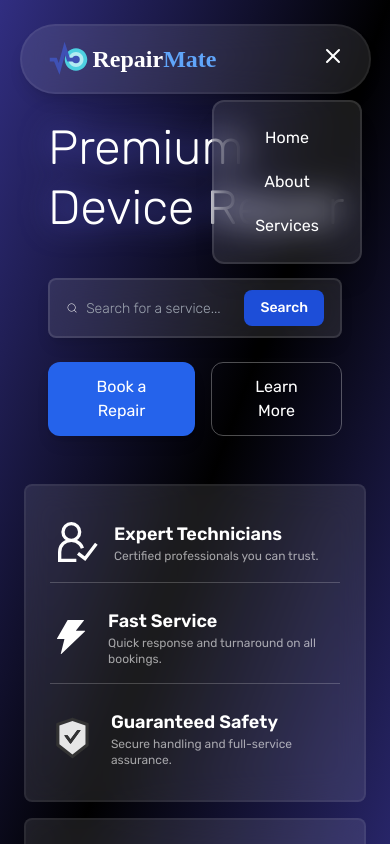
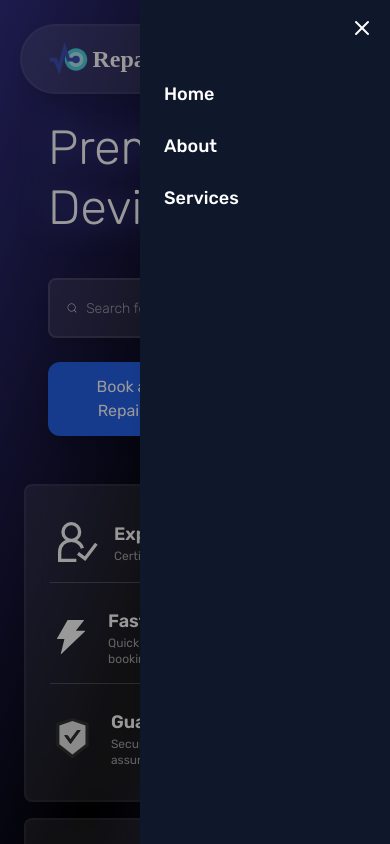
Before and after one commit to Prem395/RepairMate, a React (Vite) app: page / in a window 390 px wide. Both pictures are taken after a click on the button 332 px from the left and 55 px from the top of the page. Shown: the top 844 px of the page. Built offline with nearby package versions, Linux system fonts and the light colour scheme; a web font is replaced by a local one.

Commit message:
fix some bugs in navbar and add new design

```diff
--- a/src/Components/Navbar.jsx
+++ b/src/Components/Navbar.jsx
@@ -8,7 +8,9 @@ import { NavLink } from "react-router-dom";
 const Navbar = () => {
   const [isOpen, setIsOpen] = useState(false);
 
-  const toggleMenu = () => setIsOpen(!isOpen);
+  const toggleMenu = () => {
+    setIsOpen((prev) => !prev);
+  };
 
   return (
     <>
@@ -55,7 +57,7 @@ const Navbar = () => {
         </div>
 
         <div className="md:hidden">
-          <button onClick={toggleMenu}>
+          <button className="cursor-pointer" onClick={toggleMenu}>
             {isOpen ? <FiX size={24} /> : <FiMenu size={24} />}
           </button>
         </div>
--- a/src/Components/NavbarMobile.jsx
+++ b/src/Components/NavbarMobile.jsx
@@ -1,32 +1,35 @@
 import { Link } from "react-router-dom";
+import { FiX } from "react-icons/fi";
 
 const NavbarMobile = ({ onClose }) => {
   return (
-    <>
-      <div className="absolute top-[80px] right-0 w-[150px] mx-7 mt-5 px-6 py-6 z-[999] bg-white/10 backdrop-blur-lg text-white shadow-xl flex flex-col gap-5 justify-center items-center rounded-xl border-2 border-white/10 md:hidden">
-        <Link
-          to="/"
+    <div className="fixed inset-0 bg-black/40 z-[999] flex justify-end">
+      <div className="w-[250px] h-full bg-[#0f172a] text-white px-6 py-8 relative shadow-xl">
+        {/* Close button */}
+        <button
           onClick={onClose}
-          className="hover:text-blue-400 transition"
+          className="absolute top-4 right-4 text-white hover:text-blue-400"
         >
+          <FiX size={24} />
+        </button>
+
+        <div className="mt-12 flex flex-col gap-6 text-lg font-medium">
+          <Link to="/" onClick={onClose} className="hover:text-blue-400">
             Home
           </Link>
-        <Link
-          to="/about"
-          onClick={onClose}
-          className="hover:text-blue-400 transition"
-        >
+          <Link to="/about" onClick={onClose} className="hover:text-blue-400">
             About
           </Link>
           <Link
             to="/services"
             onClick={onClose}
-          className="hover:text-blue-400 transition"
+            className="hover:text-blue-400"
           >
             Services
           </Link>
         </div>
-    </>
+      </div>
+    </div>
   );
 };
 
```
Lines whose indentation alone changed are shown as unchanged.
